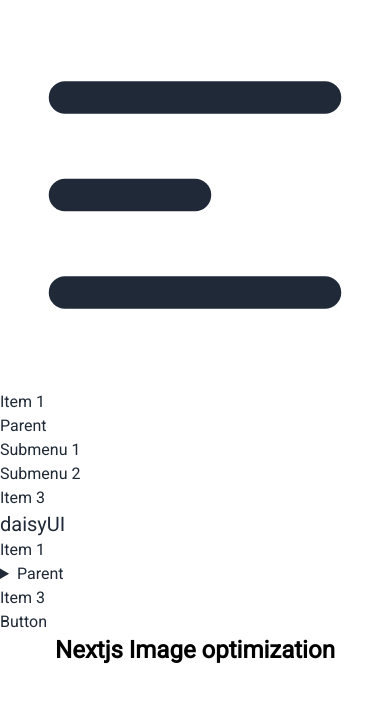
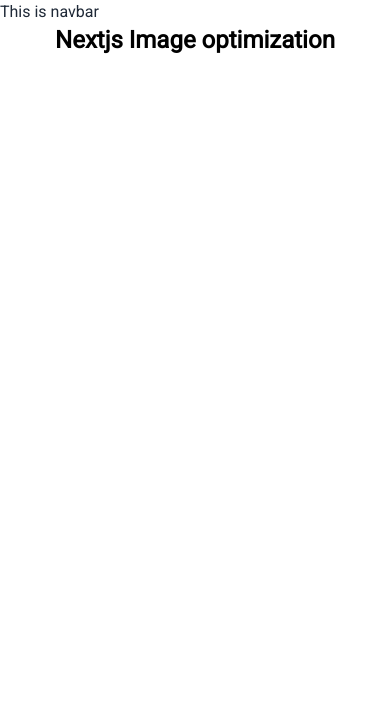
Before and after one commit to jubairahmed22/nextjs-data-fetching, a Next.js app: page / in a window 390 px wide. Shown: the top 702 px of the page. Built offline with nearby package versions, Linux system fonts and the light colour scheme.

Commit message:
navbar edit

```diff
--- /dev/null
+++ b/src/component/shared/Navbar.js
@@ -0,0 +1,11 @@
+const Navbar = () => {
+  return (
+    <div>
+      <div>
+        This is navbar
+      </div>
+    </div>
+  );
+};
+
+export default Navbar;
--- a/src/component/shared/Navbar.jsx
+++ /dev/null
@@ -1,79 +0,0 @@
-const Navbar = () => {
-  return (
-    <div>
-      <div className="navbar bg-base-100">
-        <div className="navbar-start">
-          <div className="dropdown">
-            <div tabIndex={0} role="button" className="btn btn-ghost lg:hidden">
-              <svg
-                xmlns="http://www.w3.org/2000/svg"
-                className="h-5 w-5"
-                fill="none"
-                viewBox="0 0 24 24"
-                stroke="currentColor"
-              >
-                <path
-                  strokeLinecap="round"
-                  strokeLinejoin="round"
-                  strokeWidth="2"
-                  d="M4 6h16M4 12h8m-8 6h16"
-                />
-              </svg>
-            </div>
-            <ul
-              tabIndex={0}
-              className="menu menu-sm dropdown-content mt-3 z-[1] p-2 shadow bg-base-100 rounded-box w-52"
-            >
-              <li>
-                <a>Item 1</a>
-              </li>
-              <li>
-                <a>Parent</a>
-                <ul className="p-2">
-                  <li>
-                    <a>Submenu 1</a>
-                  </li>
-                  <li>
-                    <a>Submenu 2</a>
-                  </li>
-                </ul>
-              </li>
-              <li>
-                <a>Item 3</a>
-              </li>
-            </ul>
-          </div>
-          <a className="btn btn-ghost text-xl">daisyUI</a>
-        </div>
-        <div className="navbar-center hidden lg:flex">
-          <ul className="menu menu-horizontal px-1">
-            <li>
-              <a>Item 1</a>
-            </li>
-            <li>
-              <details>
-                <summary>Parent</summary>
-                <ul className="p-2">
-                  <li>
-                    <a>Submenu 1</a>
-                  </li>
-                  <li>
-                    <a>Submenu 2</a>
-                  </li>
-                </ul>
-              </details>
-            </li>
-            <li>
-              <a>Item 3</a>
-            </li>
-          </ul>
-        </div>
-        <div className="navbar-end">
-          <a className="btn">Button</a>
-        </div>
-      </div>
-    </div>
-  );
-};
-
-export default Navbar;
```
